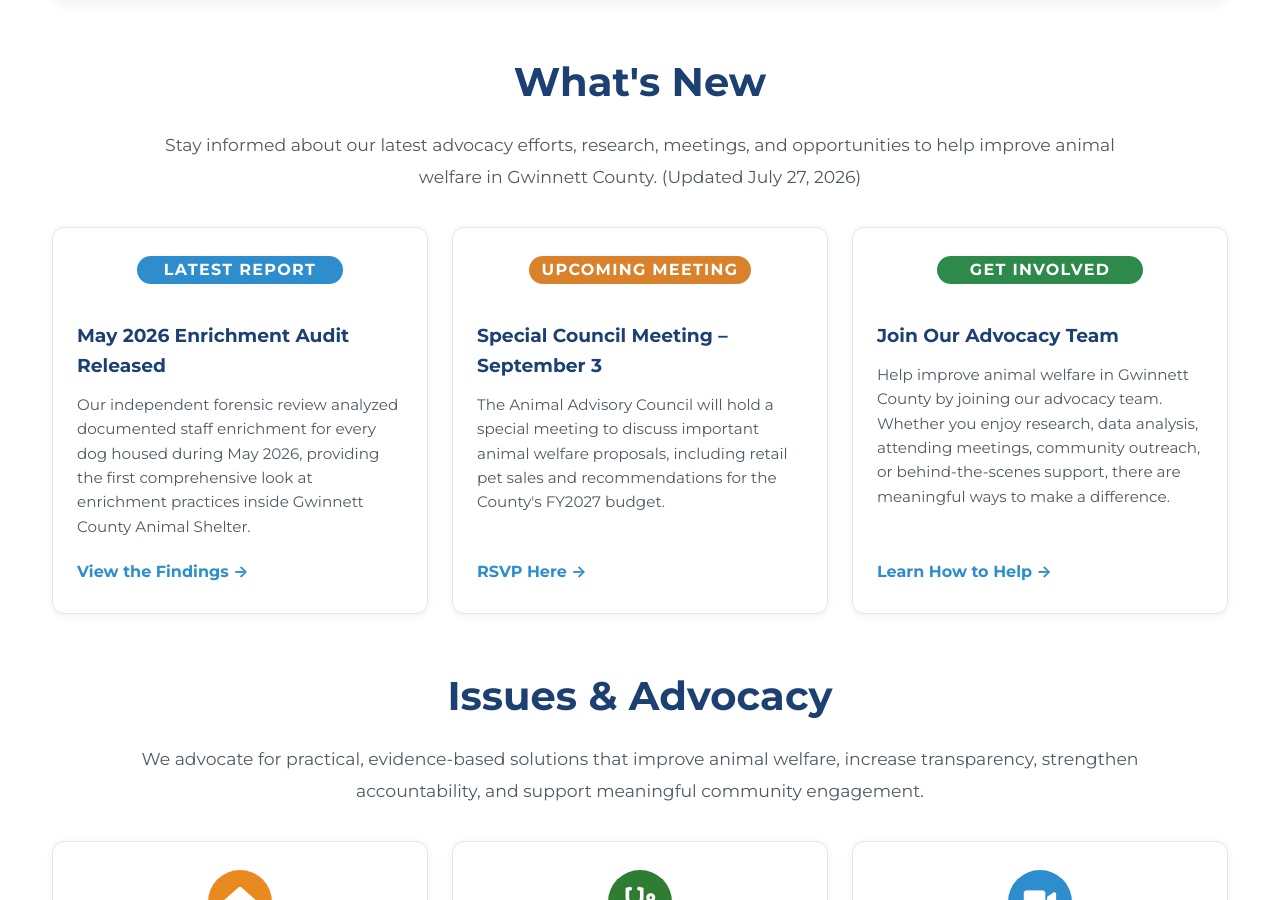
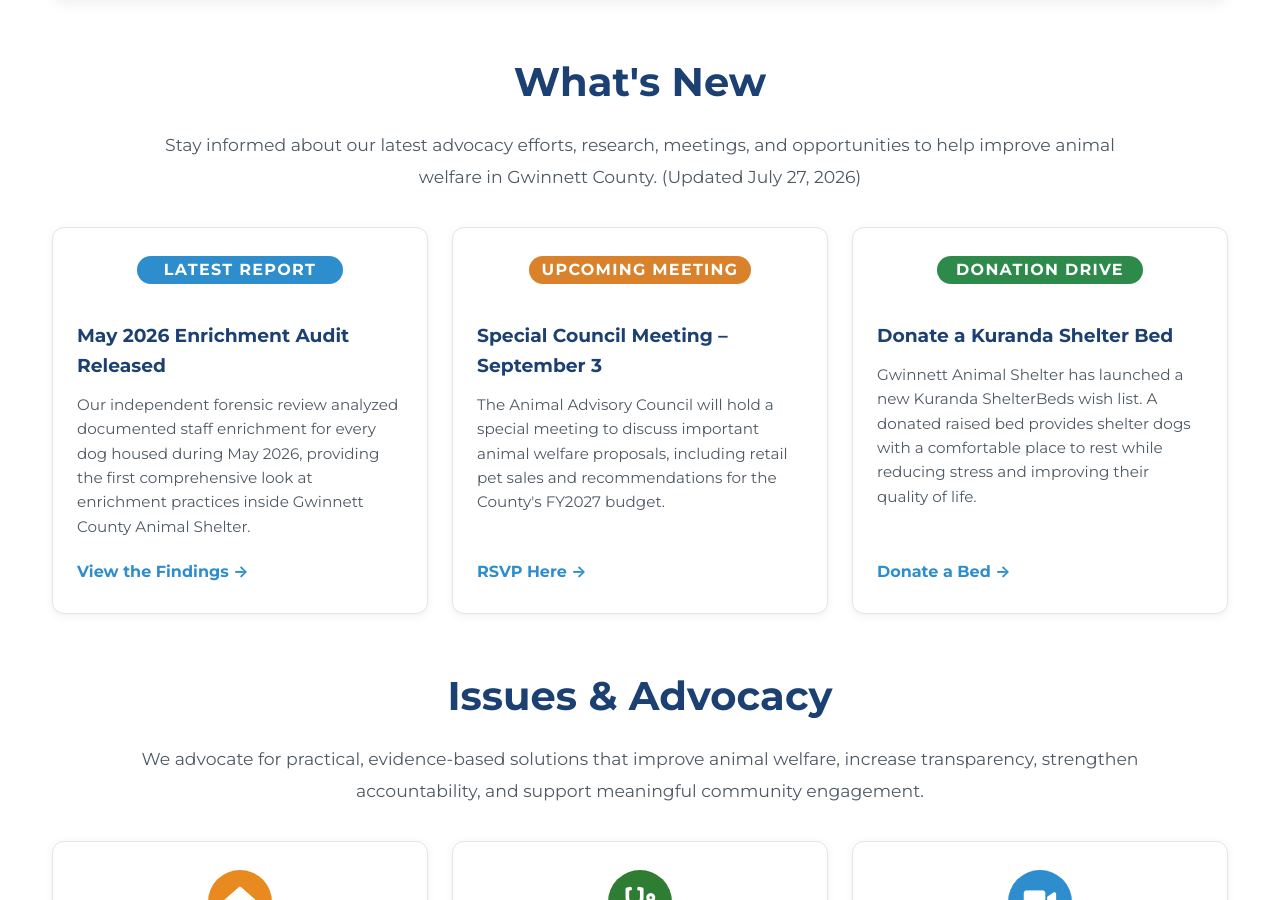
Before and after one commit to whitleybacon/gwinnett-animal-advocacy-alliance, a Jekyll site: the page built from index.html, in a window 1280 px wide and 900 px high, scrolled down 1035 px. Built offline with Jekyll 4.4.1, drawn with Linux system fonts in a browser that asks for light colours.

Commit message:
Update index.html

```diff
--- a/index.html
+++ b/index.html
@@ -114,24 +114,24 @@ height="0" width="0" style="display:none;visibility:hidden"></iframe></noscript>
     <div class="home-card">
 
          <div class="status-badge-wrapper">
-                  <span class="status-badge badge-green">GET INVOLVED</span>
+             <span class="status-badge badge-green">DONATION DRIVE</span>
          </div>
 
-              <h3>Join Our Advocacy Team</h3>
+         <h3>Donate a Kuranda Shelter Bed</h3>
 
          <p>
-                  Help improve animal welfare in Gwinnett County by joining our advocacy
-                  team. Whether you enjoy research, data analysis, attending meetings,
-                  community outreach, or behind-the-scenes support, there are meaningful
-                  ways to make a difference.
+             Gwinnett Animal Shelter has launched a new Kuranda ShelterBeds
+             wish list. A donated raised bed provides shelter dogs with a
+             comfortable place to rest while reducing stress and improving
+             their quality of life.
          </p>
 
-              <a href="{{ site.baseurl }}/get-involved/join-our-team/"
-                 class="story-link">
-                  Learn How to Help &rarr;
+         <a href="https://shelterbeds.org/donate/403089"
+            class="story-link"
+            target="_blank"
+            rel="noopener noreferrer">
+             Donate a Bed &rarr;
          </a>
-
-          </div>
 
      </div>
 
```
Lines whose indentation alone changed are shown as unchanged.
